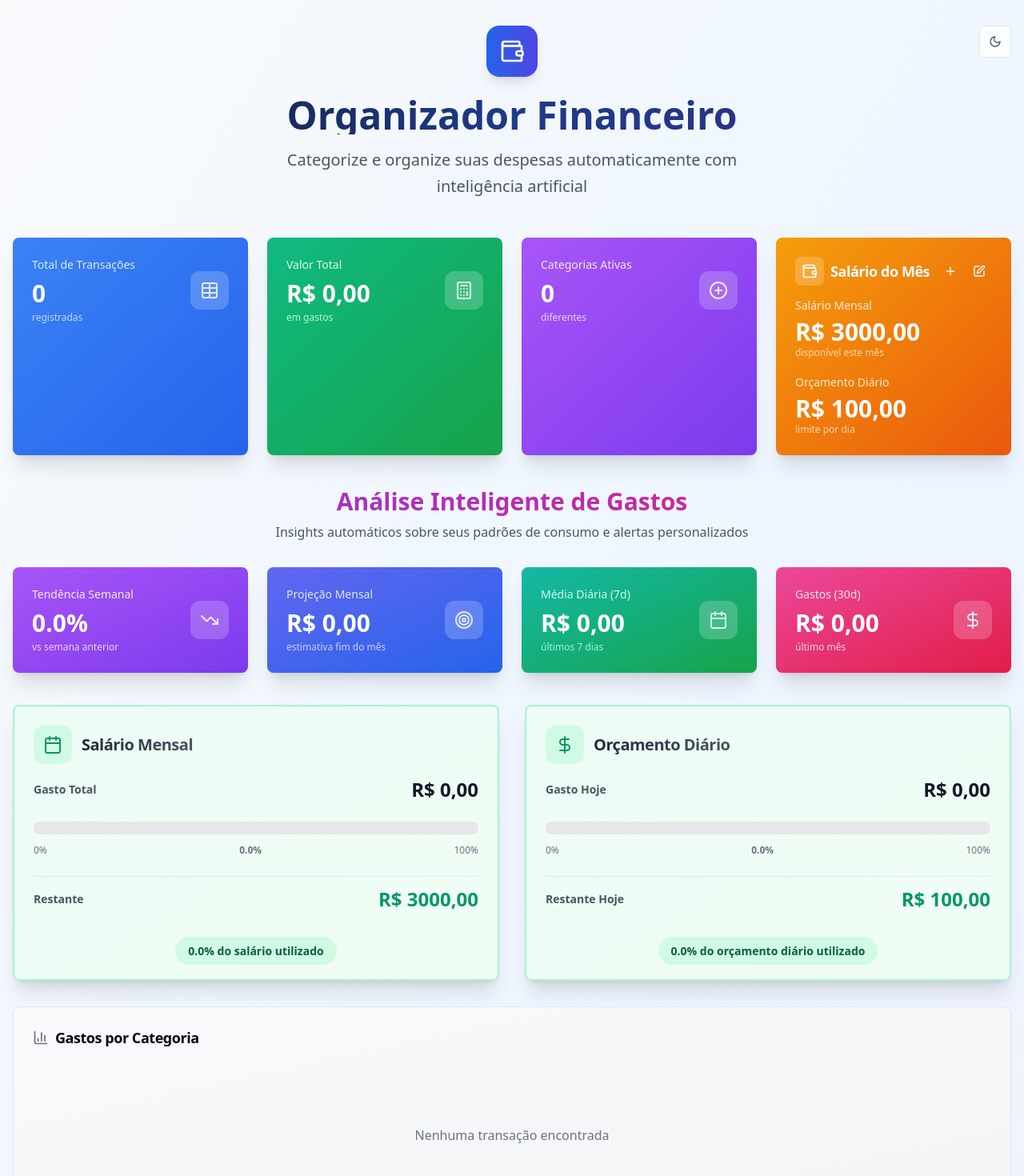
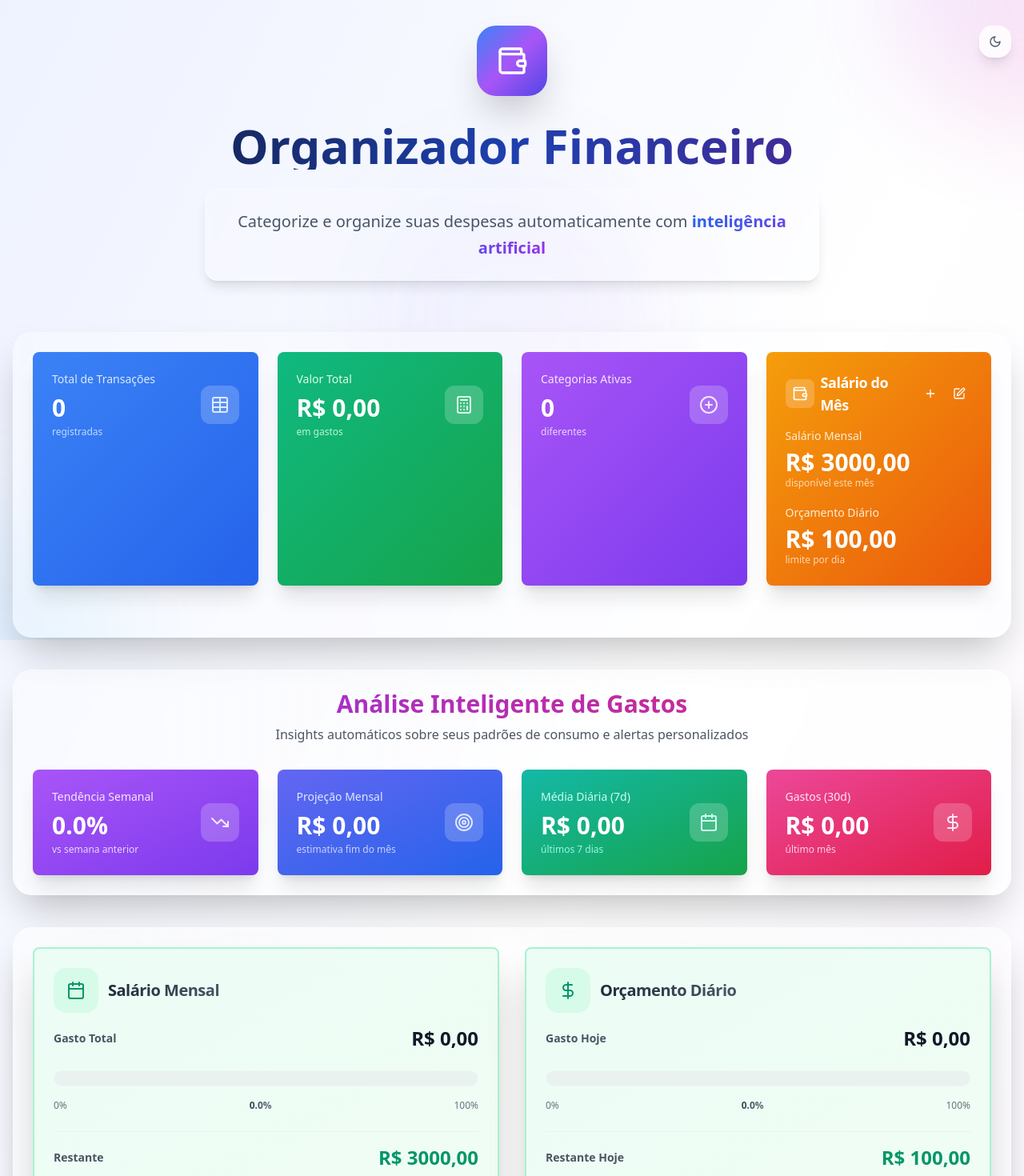
Before and after one commit to DAvi098hy/gastos-organizados-e-simples-32, a React (Vite) app: page / in a window 1280 px wide. Shown: the top 1470 px of the page at 80% size. Built offline with nearby package versions, Linux system fonts and the light colour scheme.

Commit message:
Improve page design
Refine the visual appearance of the application, focusing on aesthetics and user experience.

```diff
--- a/src/components/BudgetSummary.tsx
+++ b/src/components/BudgetSummary.tsx
@@ -60,62 +60,65 @@ const BudgetSummary: React.FC<BudgetSummaryProps> = ({
   };
 
   return (
-    <div className="space-y-8">
-      {/* Cards de Salário Modernizados */}
+    <div className="space-y-10">
+      {/* Enhanced cards with glass morphism */}
       <div className="grid grid-cols-1 lg:grid-cols-2 gap-8">
-        <Card className={`bg-gradient-to-br ${getBgGradient(monthlyPercentage)} shadow-xl hover:shadow-2xl transition-all duration-300 border-2 overflow-hidden`}>
-          <CardHeader className="pb-4">
+        <Card className={`relative bg-gradient-to-br ${getBgGradient(monthlyPercentage)} shadow-2xl hover:shadow-3xl transition-all duration-500 border-2 overflow-hidden group backdrop-blur-sm hover:scale-105`}>
+          {/* Animated background overlay */}
+          <div className="absolute inset-0 bg-gradient-to-br from-white/10 to-transparent opacity-0 group-hover:opacity-100 transition-opacity duration-500"></div>
+
+          <CardHeader className="pb-4 relative z-10">
             <CardTitle className="text-xl flex items-center gap-3">
-              <div className={`p-3 rounded-xl ${monthlyPercentage < 100 ? 'bg-emerald-100' : 'bg-rose-100'}`}>
+              <div className={`p-4 rounded-2xl ${monthlyPercentage < 100 ? 'bg-emerald-100/80 backdrop-blur-sm' : 'bg-rose-100/80 backdrop-blur-sm'} transition-all duration-300 group-hover:scale-110`}>
                 {monthlyPercentage < 100 ? (
                   <Calendar className="h-6 w-6 text-emerald-600" />
                 ) : (
                   <AlertTriangle className="h-6 w-6 text-rose-600" />
                 )}
               </div>
-              <span className="bg-gradient-to-r from-gray-800 to-gray-600 bg-clip-text text-transparent font-bold">
+              <span className="bg-gradient-to-r from-gray-800 to-gray-600 dark:from-white dark:to-gray-300 bg-clip-text text-transparent font-bold">
                 Salário Mensal
               </span>
             </CardTitle>
           </CardHeader>
-          <CardContent className="space-y-6">
+          <CardContent className="space-y-6 relative z-10">
             <div className="flex justify-between items-center">
-              <span className="text-sm font-semibold text-gray-600">Gasto Total</span>
-              <span className="font-bold text-2xl text-gray-900">R$ {formatCurrency(monthlyExpenses)}</span>
+              <span className="text-sm font-semibold text-gray-600 dark:text-gray-300">Gasto Total</span>
+              <span className="font-bold text-2xl text-gray-900 dark:text-white">R$ {formatCurrency(monthlyExpenses)}</span>
             </div>
 
-            <div className="space-y-3">
+            <div className="space-y-4">
               <div className="relative">
                 <Progress
                   value={Math.min(monthlyPercentage, 100)}
-                  className="h-4 bg-gray-200 rounded-full overflow-hidden"
+                  className="h-5 bg-gray-200/50 backdrop-blur-sm rounded-full overflow-hidden border border-white/30"
                 />
                 <div
-                  className={`absolute top-0 left-0 h-4 rounded-full ${getProgressGradient(monthlyPercentage)} transition-all duration-500`}
+                  className={`absolute top-0 left-0 h-5 rounded-full ${getProgressGradient(monthlyPercentage)} transition-all duration-700 shadow-lg`}
                   style={{ width: `${Math.min(monthlyPercentage, 100)}%` }}
                 />
               </div>
-              <div className="flex justify-between text-xs text-gray-500 font-medium">
+              <div className="flex justify-between text-xs text-gray-500 dark:text-gray-400 font-medium">
                 <span>0%</span>
-                <span className="font-bold">{monthlyPercentage.toFixed(1)}%</span>
+                <span className="font-bold bg-gradient-to-r from-gray-700 to-gray-500 dark:from-gray-300 dark:to-gray-100 bg-clip-text text-transparent">{monthlyPercentage.toFixed(1)}%</span>
                 <span>100%</span>
               </div>
             </div>
 
-            <div className="pt-3 flex justify-between items-center border-t border-gray-200">
-              <span className="text-sm font-semibold text-gray-600">Restante</span>
-              <span className={`font-bold text-2xl ${getStatusColor(monthlyPercentage)}`}>
+            <div className="pt-4 flex justify-between items-center border-t border-gray-200/50 dark:border-gray-600/50">
+              <span className="text-sm font-semibold text-gray-600 dark:text-gray-300">Restante</span>
+              <span className={`font-bold text-2xl ${getStatusColor(monthlyPercentage)} transition-colors duration-300`}>
                 R$ {formatCurrency(monthlyRemaining)}
               </span>
             </div>
 
-            <div className="text-center pt-3">
-              <span className={`text-sm font-bold px-4 py-2 rounded-full ${
+            <div className="text-center pt-4">
+              <span className={`text-sm font-bold px-6 py-3 rounded-full backdrop-blur-sm border border-white/30 transition-all duration-300 hover:scale-105 ${
                 monthlyPercentage < 70
-                  ? 'bg-emerald-100 text-emerald-800'
+                  ? 'bg-emerald-100/80 text-emerald-800 hover:bg-emerald-200/80'
                   : monthlyPercentage < 90
-                    ? 'bg-amber-100 text-amber-800'
-                    : 'bg-rose-100 text-rose-800'
+                    ? 'bg-amber-100/80 text-amber-800 hover:bg-amber-200/80'
+                    : 'bg-rose-100/80 text-rose-800 hover:bg-rose-200/80'
               }`}>
                 {monthlyPercentage.toFixed(1)}% do salário utilizado
               </span>
@@ -123,59 +126,62 @@ const BudgetSummary: React.FC<BudgetSummaryProps> = ({
           </CardContent>
         </Card>
 
-        <Card className={`bg-gradient-to-br ${getBgGradient(dailyPercentage)} shadow-xl hover:shadow-2xl transition-all duration-300 border-2 overflow-hidden`}>
-          <CardHeader className="pb-4">
+        <Card className={`relative bg-gradient-to-br ${getBgGradient(dailyPercentage)} shadow-2xl hover:shadow-3xl transition-all duration-500 border-2 overflow-hidden group backdrop-blur-sm hover:scale-105`}>
+          {/* Animated background overlay */}
+          <div className="absolute inset-0 bg-gradient-to-br from-white/10 to-transparent opacity-0 group-hover:opacity-100 transition-opacity duration-500"></div>
+
+          <CardHeader className="pb-4 relative z-10">
             <CardTitle className="text-xl flex items-center gap-3">
-              <div className={`p-3 rounded-xl ${dailyPercentage < 100 ? 'bg-emerald-100' : 'bg-rose-100'}`}>
+              <div className={`p-4 rounded-2xl ${dailyPercentage < 100 ? 'bg-emerald-100/80 backdrop-blur-sm' : 'bg-rose-100/80 backdrop-blur-sm'} transition-all duration-300 group-hover:scale-110`}>
                 {dailyPercentage < 100 ? (
                   <DollarSign className="h-6 w-6 text-emerald-600" />
                 ) : (
                   <AlertTriangle className="h-6 w-6 text-rose-600" />
                 )}
               </div>
-              <span className="bg-gradient-to-r from-gray-800 to-gray-600 bg-clip-text text-transparent font-bold">
+              <span className="bg-gradient-to-r from-gray-800 to-gray-600 dark:from-white dark:to-gray-300 bg-clip-text text-transparent font-bold">
                 Orçamento Diário
               </span>
             </CardTitle>
           </CardHeader>
-          <CardContent className="space-y-6">
+          <CardContent className="space-y-6 relative z-10">
             <div className="flex justify-between items-center">
-              <span className="text-sm font-semibold text-gray-600">Gasto Hoje</span>
-              <span className="font-bold text-2xl text-gray-900">R$ {formatCurrency(dailyExpenses)}</span>
+              <span className="text-sm font-semibold text-gray-600 dark:text-gray-300">Gasto Hoje</span>
+              <span className="font-bold text-2xl text-gray-900 dark:text-white">R$ {formatCurrency(dailyExpenses)}</span>
             </div>
 
-            <div className="space-y-3">
+            <div className="space-y-4">
               <div className="relative">
                 <Progress
                   value={Math.min(dailyPercentage, 100)}
-                  className="h-4 bg-gray-200 rounded-full overflow-hidden"
+                  className="h-5 bg-gray-200/50 backdrop-blur-sm rounded-full overflow-hidden border border-white/30"
                 />
                 <div
-                  className={`absolute top-0 left-0 h-4 rounded-full ${getProgressGradient(dailyPercentage)} transition-all duration-500`}
+                  className={`absolute top-0 left-0 h-5 rounded-full ${getProgressGradient(dailyPercentage)} transition-all duration-700 shadow-lg`}
                   style={{ width: `${Math.min(dailyPercentage, 100)}%` }}
                 />
               </div>
-              <div className="flex justify-between text-xs text-gray-500 font-medium">
+              <div className="flex justify-between text-xs text-gray-500 dark:text-gray-400 font-medium">
                 <span>0%</span>
-                <span className="font-bold">{dailyPercentage.toFixed(1)}%</span>
+                <span className="font-bold bg-gradient-to-r from-gray-700 to-gray-500 dark:from-gray-300 dark:to-gray-100 bg-clip-text text-transparent">{dailyPercentage.toFixed(1)}%</span>
                 <span>100%</span>
               </div>
             </div>
 
-            <div className="pt-3 flex justify-between items-center border-t border-gray-200">
-              <span className="text-sm font-semibold text-gray-600">Restante Hoje</span>
-              <span className={`font-bold text-2xl ${getStatusColor(dailyPercentage)}`}>
+            <div className="pt-4 flex justify-between items-center border-t border-gray-200/50 dark:border-gray-600/50">
+              <span className="text-sm font-semibold text-gray-600 dark:text-gray-300">Restante Hoje</span>
+              <span className={`font-bold text-2xl ${getStatusColor(dailyPercentage)} transition-colors duration-300`}>
                 R$ {formatCurrency(dailyRemaining)}
               </span>
             </div>
 
-            <div className="text-center pt-3">
-              <span className={`text-sm font-bold px-4 py-2 rounded-full ${
+            <div className="text-center pt-4">
+              <span className={`text-sm font-bold px-6 py-3 rounded-full backdrop-blur-sm border border-white/30 transition-all duration-300 hover:scale-105 ${
                 dailyPercentage < 70
-                  ? 'bg-emerald-100 text-emerald-800'
+                  ? 'bg-emerald-100/80 text-emerald-800 hover:bg-emerald-200/80'
                   : dailyPercentage < 90
-                    ? 'bg-amber-100 text-amber-800'
-                    : 'bg-rose-100 text-rose-800'
+                    ? 'bg-amber-100/80 text-amber-800 hover:bg-amber-200/80'
+                    : 'bg-rose-100/80 text-rose-800 hover:bg-rose-200/80'
               }`}>
                 {dailyPercentage.toFixed(1)}% do orçamento diário utilizado
               </span>
@@ -184,8 +190,8 @@ const BudgetSummary: React.FC<BudgetSummaryProps> = ({
         </Card>
       </div>
 
-      {/* Gráficos de Categoria */}
-      <div className="mt-10">
+      {/* Enhanced category chart section */}
+      <div className="backdrop-blur-sm bg-white/40 dark:bg-slate-800/40 rounded-3xl shadow-xl border border-white/30 dark:border-slate-700/30 p-6 transition-all duration-300 hover:bg-white/50 dark:hover:bg-slate-800/50">
         <CategoryChart transactions={transactions} />
       </div>
     </div>
--- a/src/components/Header.tsx
+++ b/src/components/Header.tsx
@@ -10,31 +10,39 @@ interface HeaderProps {
 
 const Header: React.FC<HeaderProps> = ({ isDarkMode, onToggleTheme }) => {
   return (
-    <div className="text-center mb-12 relative">
-      {/* Botão de toggle do tema */}
+    <div className="text-center mb-16 relative">
+      {/* Enhanced theme toggle button */}
       <div className="absolute top-0 right-0">
         <Button
           onClick={onToggleTheme}
           variant="outline"
           size="icon"
-          className="bg-white/80 dark:bg-slate-800/80 backdrop-blur-sm border-gray-200 dark:border-slate-600 hover:bg-white dark:hover:bg-slate-700 transition-all duration-300"
+          className="bg-white/80 dark:bg-slate-800/80 backdrop-blur-md border-white/30 dark:border-slate-600/30 hover:bg-white/90 dark:hover:bg-slate-700/90 transition-all duration-300 shadow-lg hover:shadow-xl hover:scale-105 rounded-2xl"
         >
           {isDarkMode ? (
-            <Sun className="h-5 w-5 text-yellow-500" />
+            <Sun className="h-5 w-5 text-yellow-500 transition-transform duration-300 hover:rotate-12" />
           ) : (
-            <Moon className="h-5 w-5 text-slate-600" />
+            <Moon className="h-5 w-5 text-slate-600 transition-transform duration-300 hover:-rotate-12" />
           )}
         </Button>
       </div>
 
-      <div className="inline-flex items-center justify-center p-4 bg-gradient-to-r from-blue-600 to-indigo-600 dark:from-blue-500 dark:to-indigo-500 rounded-2xl shadow-lg mb-6">
-        <Wallet className="text-white h-8 w-8" />
+      {/* Enhanced icon container */}
+      <div className="inline-flex items-center justify-center p-6 bg-gradient-to-br from-blue-500 via-purple-500 to-indigo-600 dark:from-blue-400 dark:via-purple-400 dark:to-indigo-500 rounded-3xl shadow-2xl mb-8 relative overflow-hidden group transition-all duration-300 hover:shadow-3xl hover:scale-105">
+        {/* Animated background effect */}
+        <div className="absolute inset-0 bg-gradient-to-br from-white/20 to-transparent opacity-0 group-hover:opacity-100 transition-opacity duration-300"></div>
+        <Wallet className="text-white h-10 w-10 relative z-10 transition-transform duration-300 group-hover:scale-110" />
       </div>
-      <h1 className="text-5xl font-bold bg-gradient-to-r from-gray-900 via-blue-900 to-indigo-900 dark:from-white dark:via-blue-200 dark:to-indigo-200 bg-clip-text text-transparent mb-4">
+
+      {/* Enhanced title with better gradients */}
+      <h1 className="text-6xl font-bold bg-gradient-to-r from-slate-900 via-blue-800 to-purple-900 dark:from-white dark:via-blue-200 dark:to-purple-200 bg-clip-text text-transparent mb-6 transition-all duration-300 hover:scale-105">
         Organizador Financeiro
       </h1>
-      <p className="text-xl text-gray-600 dark:text-gray-300 max-w-2xl mx-auto leading-relaxed">
-        Categorize e organize suas despesas automaticamente com inteligência artificial
+
+      {/* Enhanced subtitle */}
+      <p className="text-xl text-slate-600 dark:text-slate-300 max-w-3xl mx-auto leading-relaxed backdrop-blur-sm bg-white/20 dark:bg-slate-800/20 rounded-2xl p-6 shadow-lg border border-white/30 dark:border-slate-700/30">
+        Categorize e organize suas despesas automaticamente com
+        <span className="bg-gradient-to-r from-blue-600 to-purple-600 dark:from-blue-400 dark:to-purple-400 bg-clip-text text-transparent font-semibold"> inteligência artificial</span>
       </p>
     </div>
   );
--- a/src/index.css
+++ b/src/index.css
@@ -97,7 +97,7 @@
   }
 }
 
-/* Dark theme specific styles */
+/* Enhanced dark theme specific styles */
 .dark {
   color-scheme: dark;
 }
@@ -114,8 +114,38 @@
   box-shadow: 0 25px 50px -12px rgba(0, 0, 0, 0.6);
 }
 
-/* Mobile optimizations */
+/* Enhanced shadow styles */
+.shadow-3xl {
+  box-shadow: 0 35px 60px -12px rgba(0, 0, 0, 0.25), 0 10px 20px -8px rgba(0, 0, 0, 0.1);
+}
+
+.dark .shadow-3xl {
+  box-shadow: 0 35px 60px -12px rgba(0, 0, 0, 0.7), 0 10px 20px -8px rgba(0, 0, 0, 0.4);
+}
+
+/* Glass morphism utilities */
 @layer utilities {
+  .glass {
+    background: rgba(255, 255, 255, 0.25);
+    backdrop-filter: blur(10px);
+    border: 1px solid rgba(255, 255, 255, 0.18);
+  }
+
+  .glass-dark {
+    background: rgba(15, 23, 42, 0.25);
+    backdrop-filter: blur(10px);
+    border: 1px solid rgba(255, 255, 255, 0.1);
+  }
+
+  /* Enhanced animations */
+  .animate-float {
+    animation: float 6s ease-in-out infinite;
+  }
+
+  .animate-glow {
+    animation: glow 2s ease-in-out infinite alternate;
+  }
+
   /* Hide scrollbar for horizontal scroll */
   .scrollbar-hide {
     -ms-overflow-style: none;
@@ -163,6 +193,25 @@
   }
 }
 
+/* Enhanced keyframes */
+@keyframes float {
+  0%, 100% {
+    transform: translateY(0px);
+  }
+  50% {
+    transform: translateY(-20px);
+  }
+}
+
+@keyframes glow {
+  from {
+    box-shadow: 0 0 20px rgba(59, 130, 246, 0.5);
+  }
+  to {
+    box-shadow: 0 0 30px rgba(59, 130, 246, 0.8);
+  }
+}
+
 /* Mobile viewport fixes */
 @supports (-webkit-touch-callout: none) {
   /* iOS specific fixes */
@@ -183,3 +232,10 @@
     font-size: 16px !important;
   }
 }
+
+/* Enhanced transitions for better performance */
+* {
+  transition-property: color, background-color, border-color, text-decoration-color, fill, stroke, opacity, box-shadow, transform, filter, backdrop-filter;
+  transition-timing-function: cubic-bezier(0.4, 0, 0.2, 1);
+  transition-duration: 150ms;
+}
--- a/src/pages/Index.tsx
+++ b/src/pages/Index.tsx
@@ -267,35 +267,51 @@ const Index = () => {
   };
 
   return (
-    <div className="min-h-screen bg-gradient-to-br from-slate-50 via-blue-50 to-indigo-50 dark:from-slate-900 dark:via-slate-800 dark:to-slate-900 transition-colors duration-300">
-      <div className="container mx-auto px-4 py-8 max-w-7xl">
+    <div className="min-h-screen bg-gradient-to-br from-indigo-50 via-white to-purple-50 dark:from-slate-950 dark:via-slate-900 dark:to-indigo-950 transition-all duration-700">
+      {/* Animated background elements */}
+      <div className="fixed inset-0 overflow-hidden pointer-events-none">
+        <div className="absolute -top-40 -right-40 w-80 h-80 bg-gradient-to-br from-purple-400/20 to-pink-400/20 rounded-full blur-3xl animate-pulse"></div>
+        <div className="absolute -bottom-40 -left-40 w-80 h-80 bg-gradient-to-br from-blue-400/20 to-cyan-400/20 rounded-full blur-3xl animate-pulse delay-1000"></div>
+        <div className="absolute top-1/2 left-1/2 transform -translate-x-1/2 -translate-y-1/2 w-96 h-96 bg-gradient-to-br from-indigo-400/10 to-purple-400/10 rounded-full blur-3xl animate-pulse delay-500"></div>
+      </div>
+
+      <div className="relative z-10 container mx-auto px-4 py-8 max-w-7xl">
         <Header isDarkMode={isDarkMode} onToggleTheme={toggleTheme} />
 
+        {/* Glass morphism container for stats */}
+        <div className="backdrop-blur-sm bg-white/30 dark:bg-slate-800/30 rounded-3xl shadow-2xl border border-white/20 dark:border-slate-700/20 p-6 mb-10 transition-all duration-300 hover:bg-white/40 dark:hover:bg-slate-800/40">
           <StatsCards
             transactions={transactions}
             monthlyBudget={monthlyBudget}
             dailyBudget={dailyBudget}
             onUpdateBudgets={handleUpdateBudgets}
           />
+        </div>
 
-        {/* Análise Inteligente de Gastos */}
+        {/* Enhanced spending trends section */}
         <div className="mb-10">
+          <div className="backdrop-blur-sm bg-gradient-to-r from-white/40 to-white/60 dark:from-slate-800/40 dark:to-slate-800/60 rounded-3xl shadow-2xl border border-white/30 dark:border-slate-700/30 p-6 transition-all duration-300 hover:shadow-3xl">
             <SpendingTrends
               transactions={transactions}
               monthlyBudget={monthlyBudget}
               dailyBudget={dailyBudget}
             />
           </div>
+        </div>
 
-        {/* Resumo do orçamento */}
+        {/* Enhanced budget summary */}
         <div className="mb-10">
+          <div className="backdrop-blur-sm bg-gradient-to-l from-white/40 to-white/60 dark:from-slate-800/40 dark:to-slate-800/60 rounded-3xl shadow-2xl border border-white/30 dark:border-slate-700/30 p-6 transition-all duration-300 hover:shadow-3xl">
             <BudgetSummary
               transactions={transactions}
               monthlyBudget={monthlyBudget}
               dailyBudget={dailyBudget}
             />
           </div>
+        </div>
 
+        {/* Enhanced main tabs with glass effect */}
+        <div className="backdrop-blur-sm bg-white/50 dark:bg-slate-800/50 rounded-3xl shadow-2xl border border-white/30 dark:border-slate-700/30 transition-all duration-300 hover:bg-white/60 dark:hover:bg-slate-800/60">
           <MainTabs
             transactions={transactions}
             monthlyBudget={monthlyBudget}
@@ -314,6 +330,7 @@ const Index = () => {
             onDeleteNotification={handleDeleteNotification}
             onRestoreData={handleRestoreData}
           />
+        </div>
 
         <PWAInstallPrompt />
       </div>
```
Lines whose indentation alone changed are shown as unchanged.
